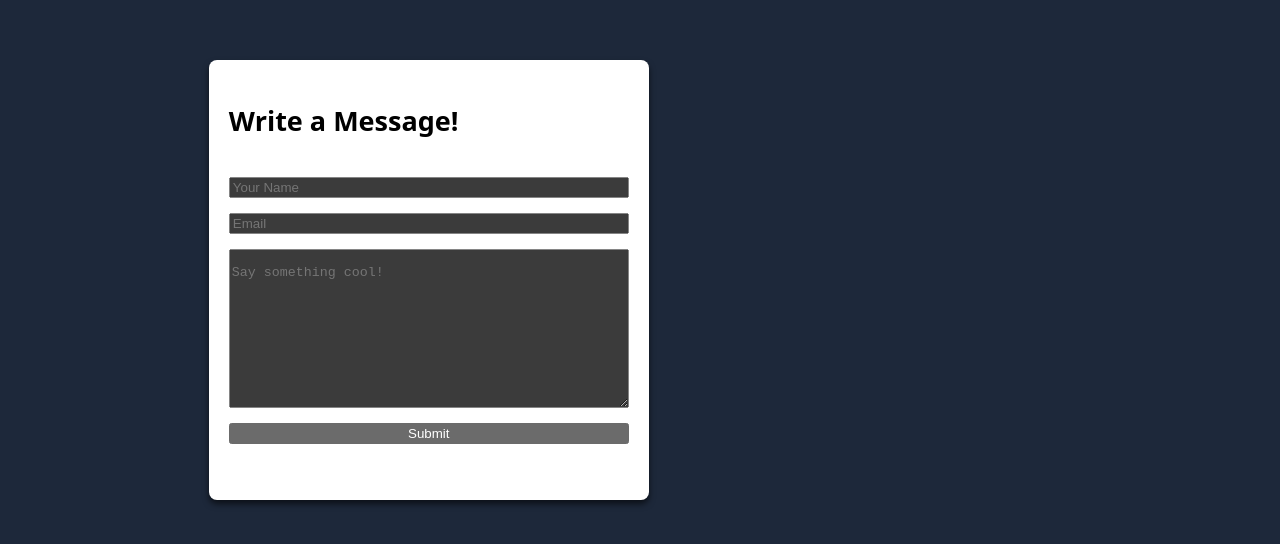
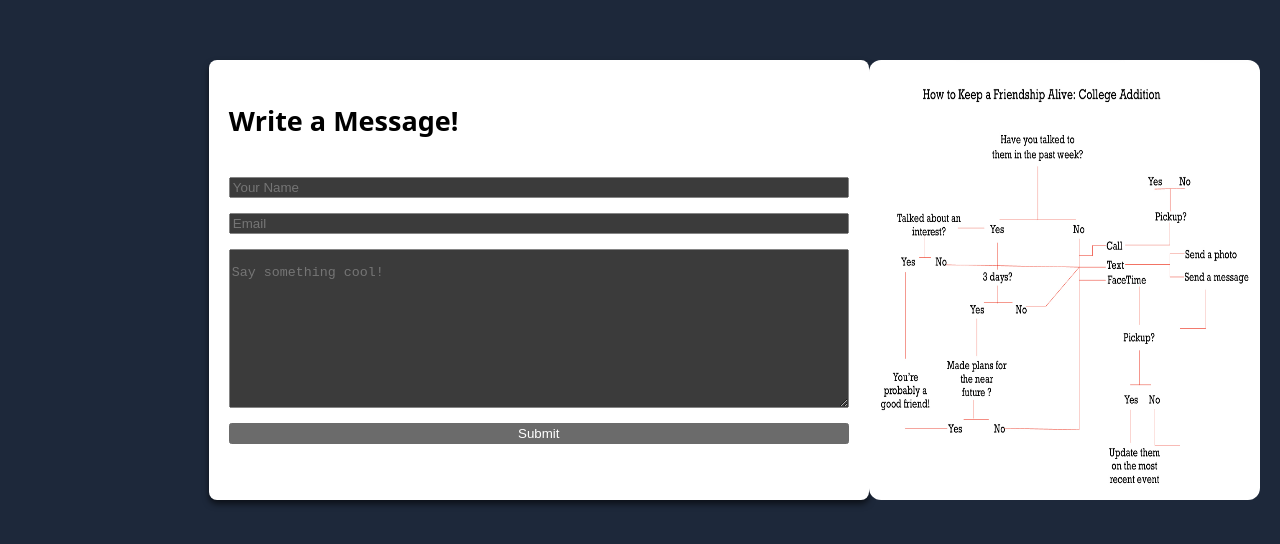
Before and after one commit to samsonchang2028/eng134-mar2025, a plain HTML site: page index.html in a window 1280 px wide. Shown: the part 1720-2264 px from the top of the page. Drawn offline with nearby package versions, Linux system fonts and the light colour scheme.

Commit message:
second commit

```diff
--- a/index.html
+++ b/index.html
@@ -81,7 +81,8 @@ Project 4 is a simple website designed to help friends reconnect by sharing pict
           <textarea name = "message" placeholder="Say something cool!" class = "class-inputs" required></textarea>
           <button type = 'submit' >Submit</button>
         </form>
-        <div class = 'contact-right'>
+        <div class="image-box-2">
+            <img src="20250313_080155000_iOS.jpg" alt="">
         </div>
     </section>
 
--- a/main.css
+++ b/main.css
@@ -200,10 +200,8 @@ span{
   flex-direction: column;
   background-color: white;
   border: 12px black;
-
   gap: 15px; /* Space between form elements */
-  width: 100%; /* Take up full width */
-  max-width: 400px; /* Limit the width of the form */
+  width: 620px; /* Take up full width */
   padding: 20px; /* Add some padding */
   border-radius: 8px; /* Add rounded corners */
   box-shadow: 0 4px 6px rgba(0, 0, 0, .6); /* Add a subtle shadow */
@@ -279,3 +277,15 @@ span{
 .contact-left-title{
   color: black;
 }
+.image-box-2 {
+    flex: 1; /* Take up available space */
+    max-width: 35%; /* Limit the width */
+    display: flex;
+    justify-content: center; /* Center image horizontally */
+    align-items: center; /* Center image vertically */
+  }
+  .image-box-2 img {
+    max-width: 100%; /* Ensure responsiveness */
+    border-radius: 12px;
+    height: 440px;
+  }
```
Also changed, not shown: 20250313_080155000_iOS.jpg (added).
